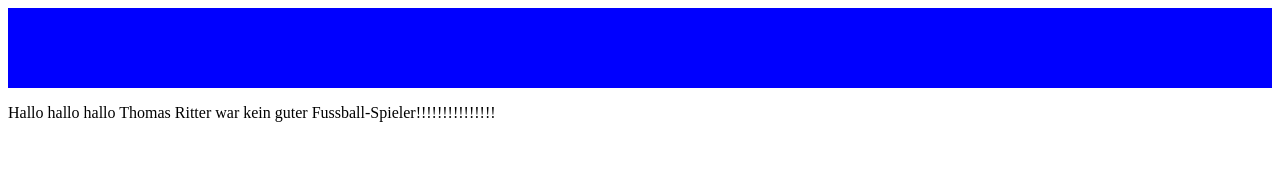
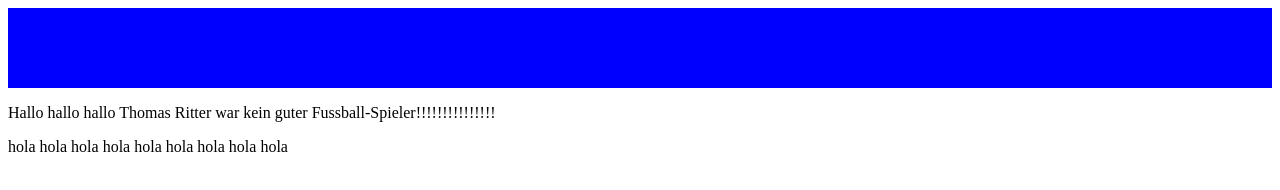
Before and after one commit to JakeU10/Jakob-U, a plain HTML site: page cv/index.html in a window 1280 px wide. Drawn offline with Linux system fonts and the light colour scheme.

Commit message:
Update index.html

```diff
--- a/cv/index.html
+++ b/cv/index.html
@@ -13,7 +13,9 @@
       Thomas Ritter war kein guter Fussball-Spieler!!!!!!!!!!!!!!!
     </p>
     <div class="right"></div>
-
+    <p>
+      hola   hola hola hola hola hola hola hola hola
+    </p>
 
   </body>
 </html>
```
